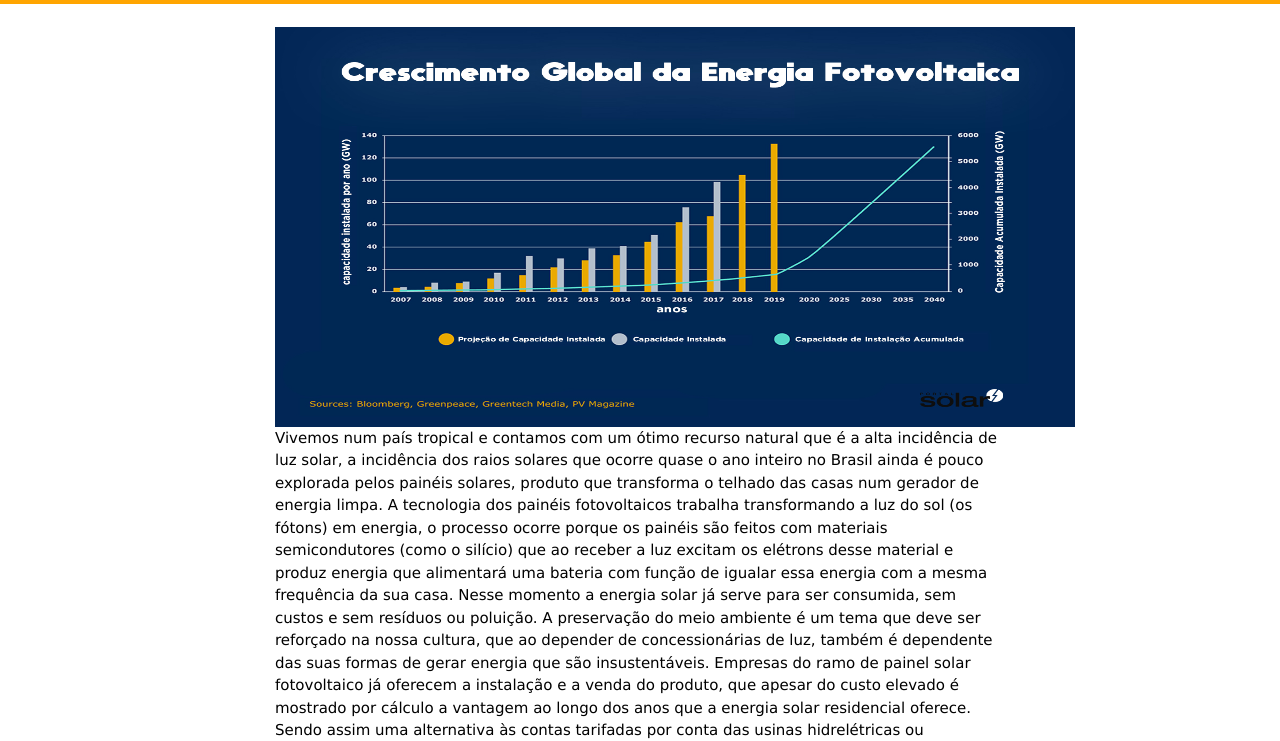
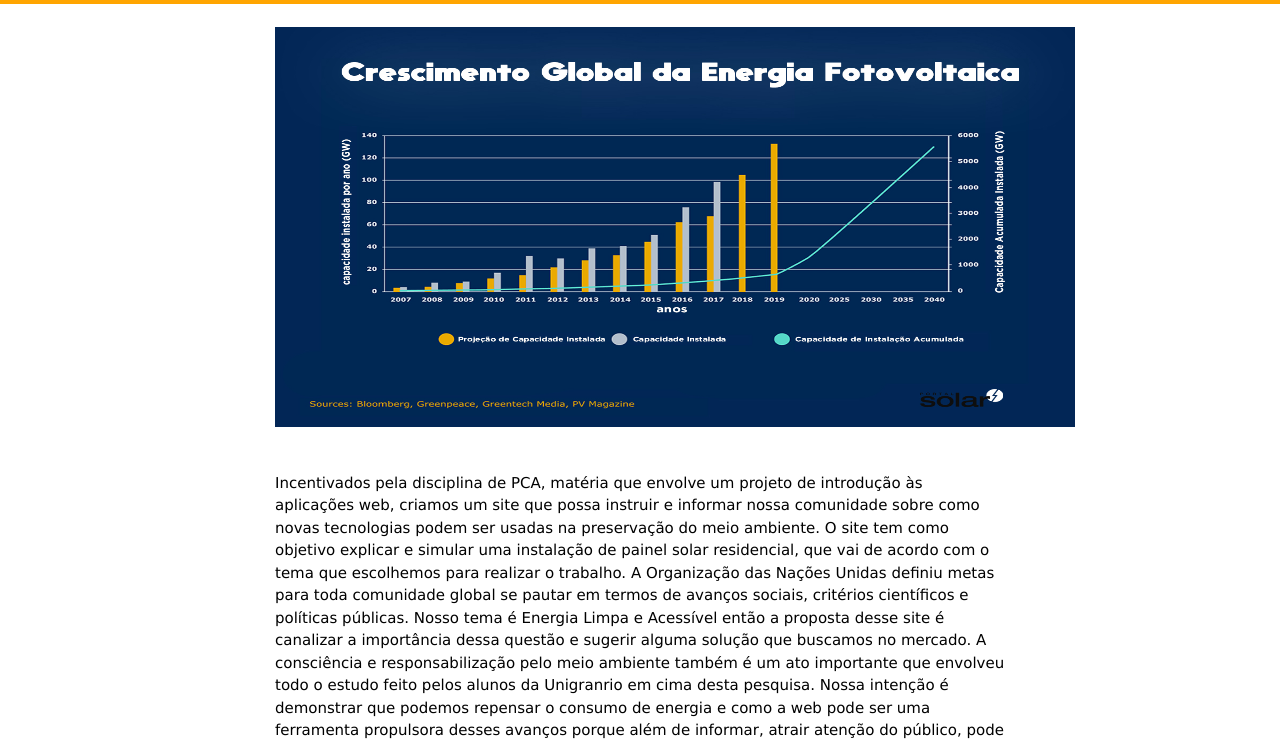
Before and after one commit to raniery21/bio-energy, a plain HTML site: page home.html in a window 1280 px wide. Shown: the part 61-802 px from the top of the page. Drawn offline with nearby package versions, Linux system fonts and the light colour scheme.

Commit message:
Add files via upload

```diff
--- a/home.html
+++ b/home.html
@@ -29,31 +29,19 @@
     <div class="row justify-content-center">
       <div class="col-8">
         <img src="_img/painel1.jpg" class="painel" alt="Painel com informações sobre energia solar"><BR>
-        Vivemos num país tropical e contamos com um ótimo recurso natural que é a alta
-      incidência de luz solar, a incidência dos raios solares que ocorre quase o ano
-      inteiro no Brasil ainda é pouco explorada pelos painéis solares, produto que
-      transforma o telhado das casas num gerador de energia limpa.
-    A tecnologia dos painéis fotovoltaicos trabalha transformando a luz do sol
-    (os fótons) em energia, o processo ocorre porque os painéis são feitos com
-    materiais semicondutores (como o silício) que ao receber a luz excitam os elétrons
-    desse material e produz energia que alimentará uma bateria com função de igualar essa
-      energia com a mesma frequência da sua casa.
-    Nesse momento a energia solar já serve para ser consumida, sem custos e sem resíduos
-    ou poluição. A preservação do meio ambiente é um tema que deve ser reforçado na nossa
-      cultura, que ao depender de concessionárias de luz, também é dependente das suas
-      formas de gerar energia que são insustentáveis.
-    Empresas do ramo de painel solar fotovoltaico já oferecem a instalação e a venda do
-      produto, que apesar do custo elevado é mostrado por cálculo a vantagem ao longo dos
-      anos que a energia solar residencial oferece.
-    Sendo assim uma alternativa às contas tarifadas por conta das usinas hidrelétricas ou
-    termonucelares (ambas poluentes) é a energia solar, que é um investimento à longo prazo,
-    uma possibilidade sustentável e que barateia o custo mensal com luz num país tão perto
-    da Linha do Equador, de clima tropical e que conta com abundância de sol até nas estações
-    mais frias.
-    Não há contraindicações, essa aposta no futuro oferece liberdade e preço justo no fim do
-      mês, pois durante os dias de chuva a energia não consumida dos dias de sol é armazenada
-      abastecendo a residência e o prazo para a troca dos painéis começa a partir dos 15 anos.
-      Até lá o baixo custo das contas de luz e a consciência limpa já valem a mudança.</div>
+          <br>
+          <br>
+          Incentivados pela disciplina de PCA, matéria que envolve um projeto de introdução às aplicações web,
+          criamos um site que possa instruir e informar nossa comunidade sobre como novas tecnologias podem ser
+          usadas na preservação do meio ambiente. O site tem como objetivo explicar e simular uma instalação de
+          painel solar residencial, que vai de acordo com o tema que escolhemos para realizar o trabalho.
+          A Organização das Nações Unidas definiu metas para toda comunidade global se pautar em termos de avanços
+           sociais, critérios científicos e políticas públicas. Nosso tema é Energia Limpa e Acessível então a
+           proposta desse site é canalizar a importância dessa questão e sugerir alguma solução que buscamos no mercado.
+          A consciência e responsabilização pelo meio ambiente também é um ato importante que envolveu todo o estudo
+          feito pelos alunos da Unigranrio em cima desta pesquisa. Nossa intenção é demonstrar que podemos repensar o
+          consumo de energia e como a web pode ser uma ferramenta propulsora desses avanços porque além de informar,
+          atrair atenção do público, pode e já comercializa soluções inovadoras.</div>
     </div>
   </div>
 
```
